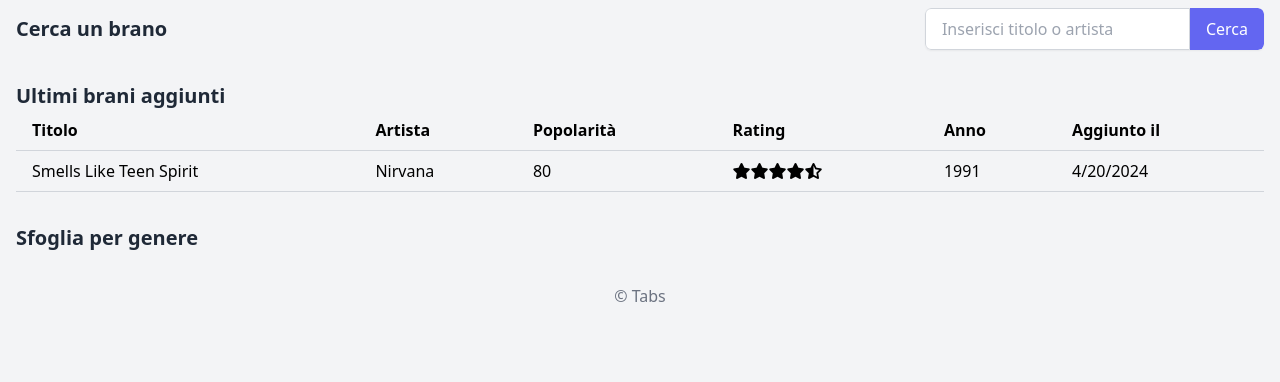
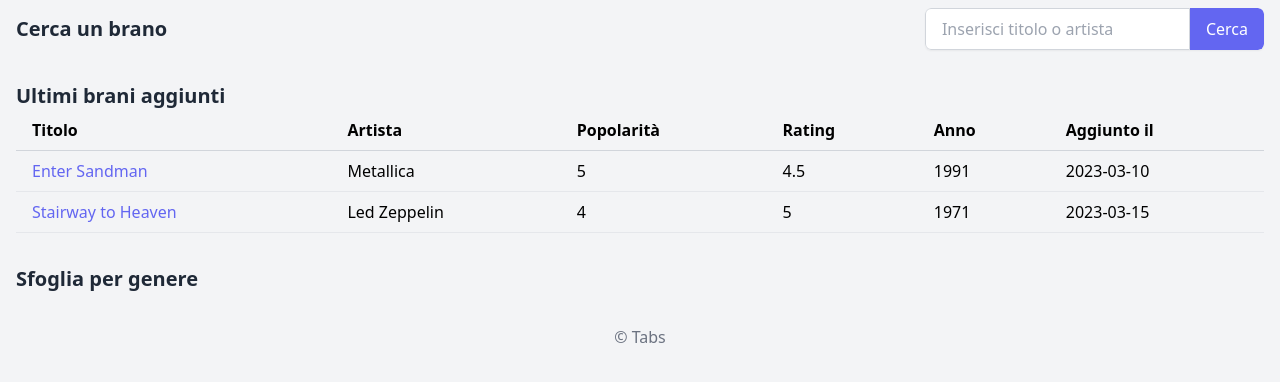
Before and after one commit to stressatoo/capolavoro, a plain HTML site: page index.html in a window 1280 px wide. Shown: the part 76-458 px from the top of the page. Drawn offline with nearby package versions, Linux system fonts and the light colour scheme.

Commit message:
Aggiunge la ricerca di brani dinamica funzionante, pronto a passare a PHP

```diff
--- a/script.js
+++ b/script.js
@@ -1,94 +1,90 @@
-// Esempi di brani da visualizzare nella pagina iniziale
 const brani = [
-    { titolo: "Smells Like Teen Spirit", artista: "Nirvana", popolarità: 80, rating: 4.8, anno: 1991, dataAggiunta: "2024-04-20" },
-    // ... other song entries
-  ];
+  {
+      titolo: "Enter Sandman",
+      artista: "Metallica",
+      popolarita: 5,
+      rating: 4.5,
+      anno: 1991,
+      aggiunto: "2023-03-10",
+      album: "Metallica",
+      genere: "Metal"
+  },
+  {
+      titolo: "Stairway to Heaven",
+      artista: "Led Zeppelin",
+      popolarita: 4,
+      rating: 5,
+      anno: 1971,
+      aggiunto: "2023-03-15",
+      album: "Led Zeppelin IV",
+      genere: "Rock"
+  },
+  // ... altri brani
+];
 
-// Popola la lista dei brani nella pagina
-function popolaBrani() {
-const listaBrani = document.getElementById("lista-brani");
-listaBrani.innerHTML = ""; // Clear existing content
+// Funzione per popolare la tabella dei brani in index.html
+function popolaBrani(braniDaMostrare) {
+  const listaBrani = document.getElementById("lista-brani");
+  listaBrani.innerHTML = ""; // Svuota la tabella
 
-brani.forEach(brano => {
-    const elementoTr = document.createElement("tr");
-    elementoTr.classList.add("text-left", "border-b", "border-gray-300"); // Separate classes
-
-    // Create and append table cells for each song property in the correct order
-    const cellaTitolo = document.createElement("td");
-    cellaTitolo.classList.add("px-4", "py-2");
-    cellaTitolo.textContent = brano.titolo;
-
-    const cellaArtista = document.createElement("td");
-    cellaArtista.classList.add("px-4", "py-2");
-    cellaArtista.textContent = brano.artista;
-
-    const cellaPopolarita = document.createElement("td");
-    cellaPopolarita.classList.add("px-4", "py-2");
-    cellaPopolarita.textContent = brano.popolarità;
-
-    const cellaRating = document.createElement("td");
-    cellaRating.classList.add("px-4", "py-2");
-
-    // Display stars using Font Awesome icons
-    const rating = brano.rating;
-    const numStarsFilled = Math.floor(rating);
-    const hasHalfStar = rating % 1 !== 0;
-
-    let starIcons = "";
-    for (let i = 0; i < numStarsFilled; i++) {
-    starIcons += "<i class='fas fa-star'></i>";
-    }
-    if (hasHalfStar) {
-    starIcons += "<i class='fas fa-star-half-alt'></i>";
-    }
-    for (let i = numStarsFilled + hasHalfStar; i < 5; i++) {
-    starIcons += "<i class='far fa-star'></i>";
-    }
-    cellaRating.innerHTML = starIcons;
-
-    const cellaAnno = document.createElement("td");
-    cellaAnno.classList.add("px-4", "py-2");
-    cellaAnno.textContent = brano.anno;
-
-    const cellaDataAggiunta = document.createElement("td");
-    cellaDataAggiunta.classList.add("px-4", "py-2");
-    // Format date (consider using libraries like Moment.js for more control)
-    cellaDataAggiunta.textContent = new Date(brano.dataAggiunta).toLocaleDateString();
-
-    elementoTr.appendChild(cellaTitolo);
-    elementoTr.appendChild(cellaArtista);
-    elementoTr.appendChild(cellaPopolarita);
-    elementoTr.appendChild(cellaRating);
-    elementoTr.appendChild(cellaAnno);
-    elementoTr.appendChild(cellaDataAggiunta);
-
-    listaBrani.appendChild(elementoTr);
-});
+  braniDaMostrare.forEach(brano => {
+      const tr = document.createElement("tr");
+      tr.className = "border-b border-gray-200 hover:bg-gray-100";
+      tr.innerHTML = `
+          <td class="px-4 py-2"><a href="brano.html?titolo=${brano.titolo}" class="text-indigo-500 hover:underline">${brano.titolo}</a></td>
+          <td class="px-4 py-2">${brano.artista}</td>
+          <td class="px-4 py-2">${brano.popolarita}</td>
+          <td class="px-4 py-2">${brano.rating}</td>
+          <td class="px-4 py-2">${brano.anno}</td>
+          <td class="px-4 py-2">${brano.aggiunto}</td>
+      `;
+      listaBrani.appendChild(tr);
+  });
 }
 
-// Call the function to populate the list on page load
-popolaBrani();
+// Funzione per filtrare i brani in base alla query di ricerca
+function cercaBrani(query) {
+  const queryLowerCase = query.toLowerCase();
+  return brani.filter(brano => {
+      return brano.titolo.toLowerCase().includes(queryLowerCase) ||
+          brano.artista.toLowerCase().includes(queryLowerCase);
+  });
+}
 
+// Funzione per gestire l'evento di input nella barra di ricerca
+function gestisciInputRicerca() {
+  const query = document.getElementById("barra-cerca").value;
+  const braniTrovati = cercaBrani(query);
+  popolaBrani(braniTrovati);
+}
 
-// New code for search functionality
-const searchInput = document.getElementById("barra-cerca");
+// Funzione per popolare la pagina brano.html con i dettagli del brano
+function caricaBrano() {
+  const urlParams = new URLSearchParams(window.location.search);
+  const titoloBrano = urlParams.get("titolo");
 
-searchInput.addEventListener("keyup", function() {
-const searchTerm = this.value.toLowerCase(); // Convert search term to lowercase for case-insensitive search
-cercaBrani(searchTerm); // Call the search function with the search term
-});
+  const brano = brani.find(b => b.titolo === titoloBrano);
 
-function cercaBrani(searchTerm) {
-// Filter brani based on search term
-const filteredBrani = brani.filter(brano => {
-const titoloLowerCase = brano.titolo.toLowerCase();
-const artistaLowerCase = brano.artista.toLowerCase();
-// You can add checks for other song properties if needed
-return titoloLowerCase.includes(searchTerm) || artistaLowerCase.includes(searchTerm);
-});
+  if (brano) {
+      document.getElementById("brano-titolo").textContent = brano.titolo;
+      document.getElementById("brano-artista").textContent = "Artista: " + brano.artista;
+      document.getElementById("brano-album").textContent = "Album: " + brano.album || "-";
+      document.getElementById("brano-anno").textContent = "Anno: " + brano.anno;
+      document.getElementById("brano-genere").textContent = "Genere: " + brano.genere || "-";
 
-// Update table content with filtered data
-const listaBrani = document.getElementById("lista-brani");
-listaBrani.innerHTML = ""; // Clear existing content
-popolaBrani(filteredBrani); // Call popolaBrani with filtered data
+      // Carica tabs, commenti, ecc. qui...
+  } else {
+      console.error("Brano non trovato:", titoloBrano);
+  }
 }
+
+// Logica per determinare quale funzione eseguire in base alla pagina corrente
+if (window.location.pathname.endsWith("index.html")) {
+  // Aggiungi event listener all'evento 'input' della barra di ricerca
+  document.getElementById("barra-cerca").addEventListener("input", gestisciInputRicerca);
+
+  // Popola la tabella dei brani iniziale
+  popolaBrani(brani);
+} else if (window.location.pathname.endsWith("brano.html")) {
+  caricaBrano();
+}
```
Also changed, not shown: brano.html (+5 -5 lines), index.html (line endings or trailing spaces).
